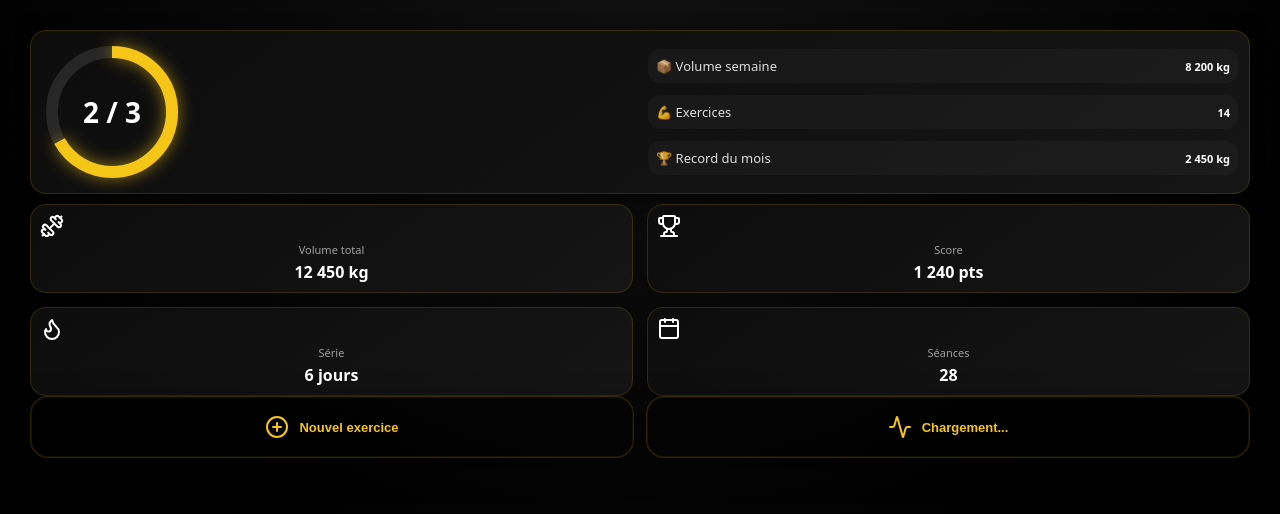
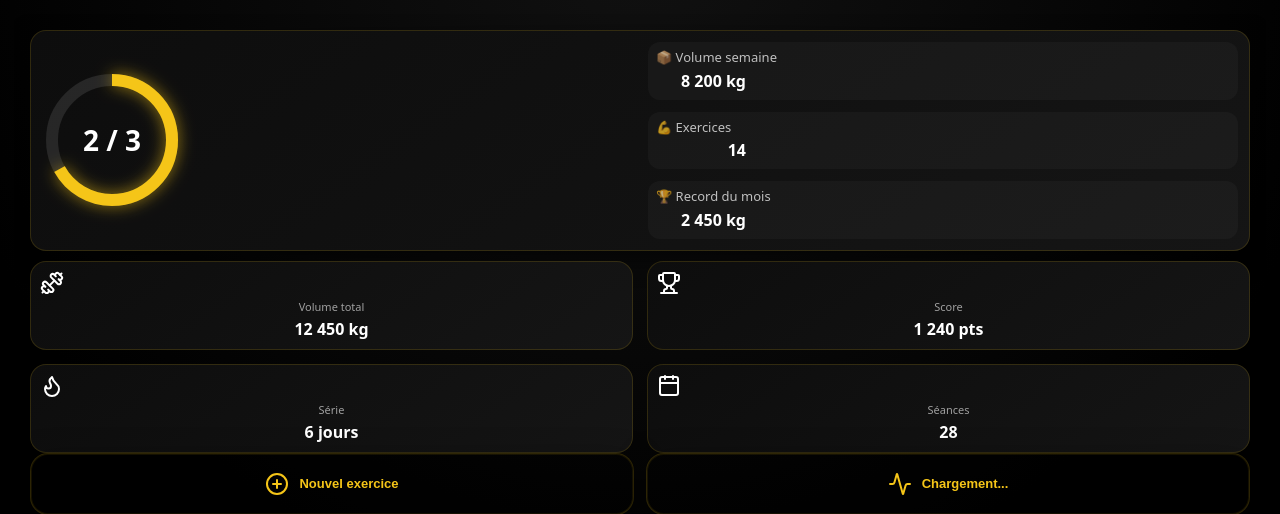
Before and after one commit to Psyc01-cpu/Gym-app, a FastAPI app: template templates/dashboard.html in a window 1280 px wide. Shown: the part 64-578 px from the top of the page. Run offline with FastAPI, Linux system fonts and the light colour scheme; the template is opened without the code that fills it, so the values that code supplies are empty.

Commit message:
Update style.css

```diff
--- a/static/style.css
+++ b/static/style.css
@@ -1841,3 +1841,37 @@ img, svg, canvas{ max-width: 100%; height: auto; }
     white-space: nowrap;
   }
 }
+
+/* ==========================
+   MINI STATS - MOBILE SAFE LAYOUT
+   ========================== */
+
+/* sécurise les débordements */
+.objective-stats,
+.mini-stat{
+  min-width: 0;
+  overflow: hidden;
+}
+
+/* layout vertical : texte au-dessus, valeur en dessous */
+.mini-stat{
+  display: flex;
+  flex-direction: column;
+  align-items: flex-start;
+  gap: 4px;
+}
+
+/* libellé */
+.mini-stat span{
+  font-size: 13px;
+  line-height: 1.2;
+  opacity: 0.85;
+  white-space: normal;
+}
+
+/* valeur */
+.mini-stat strong{
+  font-size: 16px;
+  font-weight: 900;
+  white-space: nowrap;
+}
```
